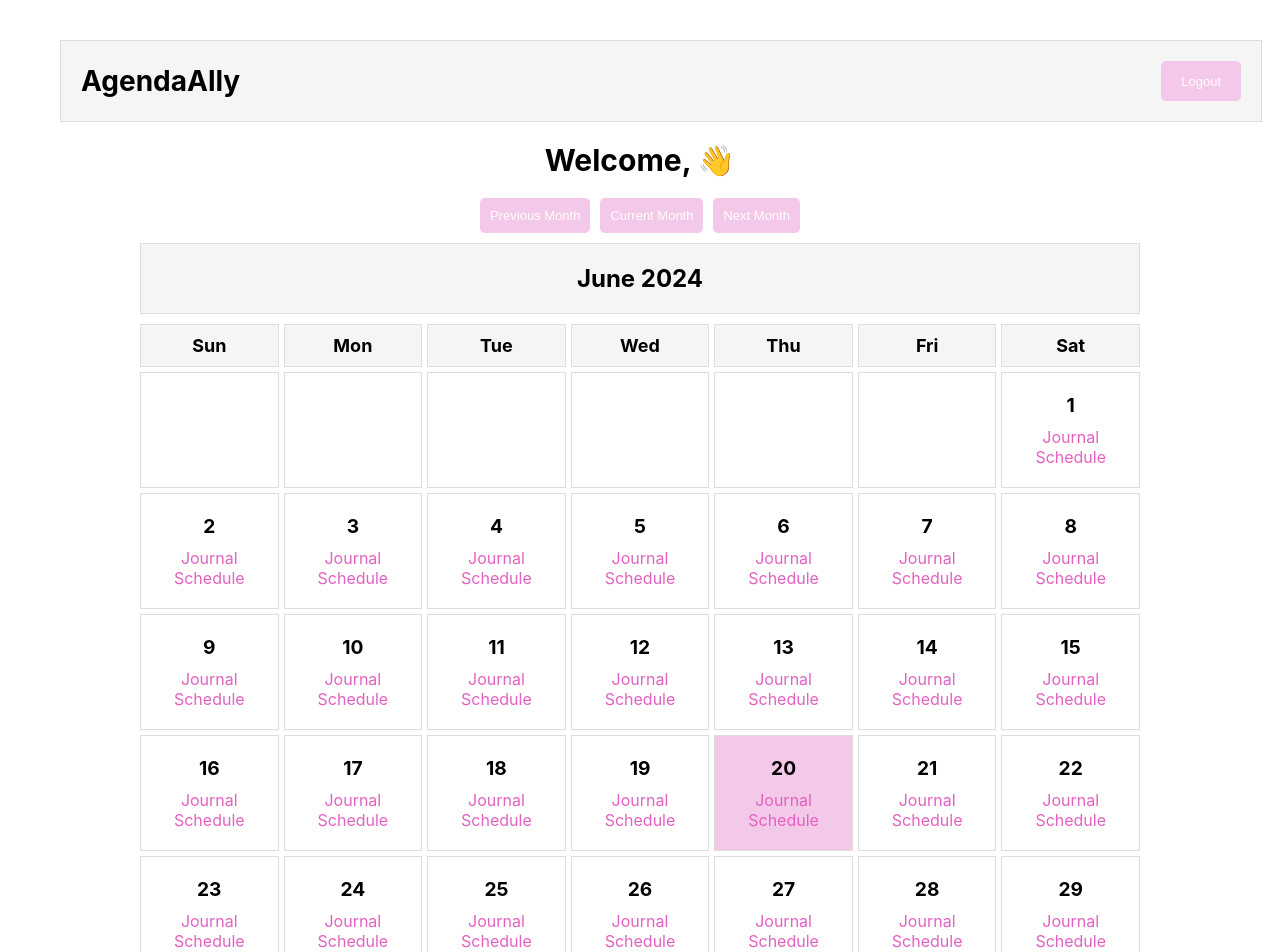
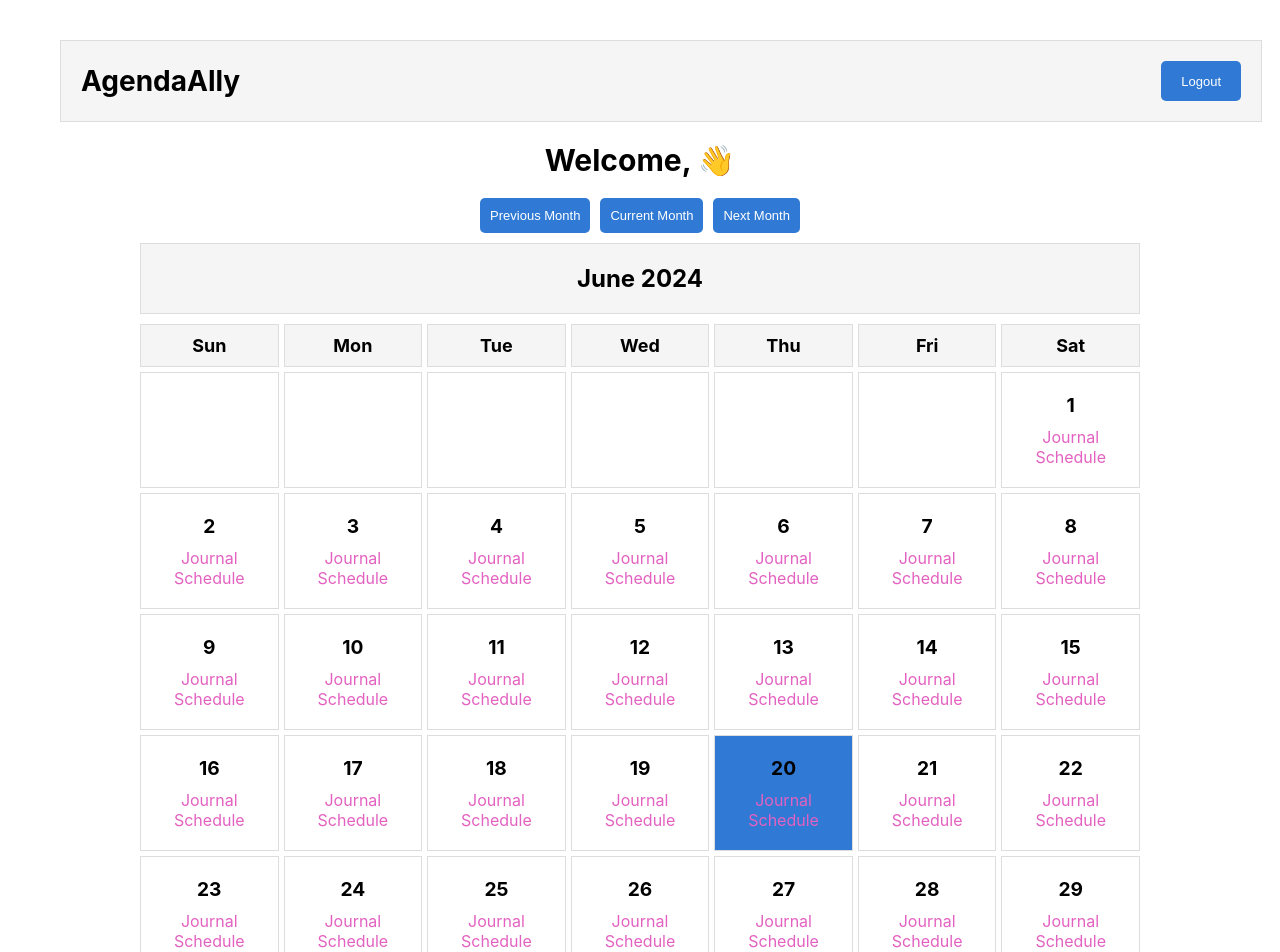
Before and after one commit to angelakim318/AgendaAlly, a React (Create React App) app in the folder frontend/: page /home in a window 1280 px wide. Shown: the top 952 px of the page. Built offline with nearby package versions, Linux system fonts and the light colour scheme; no server answers.

Commit message:
update buttons style

```diff
--- a/frontend/src/components/styles/Home.css
+++ b/frontend/src/components/styles/Home.css
@@ -27,7 +27,7 @@
 
 .logout-button {
   font-size: 13px;
-  background-color: #f4c8e9;
+  background-color: #307ad5;
   color: white;
   border: none;
   padding: 10px 20px;
@@ -119,11 +119,11 @@
 }
 
 .current-day {
-  background-color: #f4c8e9;
+  background-color: #307ad5;
 }
 
 .nav-button {
-  background-color: #f4c8e9;
+  background-color: #307ad5;
   color: white;
   border: none;
   padding: 10px;
--- a/frontend/src/components/styles/JournalEntry.css
+++ b/frontend/src/components/styles/JournalEntry.css
@@ -35,7 +35,7 @@
 
 
 .logout-button, .back-button {
-  background-color: #f4c8e9;
+  background-color: #307ad5;
   font-size: 13px;
   color: white;
   border: none;
@@ -98,7 +98,7 @@
 }
 
 .save-button, .delete-button {
-  background-color: #f4c8e9;
+  background-color: #307ad5;
   color: white;
   border: none;
   padding: 10px 20px;
--- a/frontend/src/components/styles/Landing.css
+++ b/frontend/src/components/styles/Landing.css
@@ -19,7 +19,7 @@
 }
 
 .landing-button {
-  background-color: #f4c8e9;
+  background-color: #307ad5;
   color: white;
   border: none;
   padding: 10px 20px;
--- a/frontend/src/components/styles/Login.css
+++ b/frontend/src/components/styles/Login.css
@@ -66,7 +66,7 @@
 }
 
 .login-container button {
-  background-color: #f4c8e9;
+  background-color: #307ad5;
   color: white;
   border: none;
   padding: 10px 20px;
--- a/frontend/src/components/styles/Register.css
+++ b/frontend/src/components/styles/Register.css
@@ -73,7 +73,7 @@
 }
 
 .register-container button {
-  background-color: #f4c8e9;
+  background-color: #307ad5;
   color: white;
   border: none;
   padding: 10px 20px;
--- a/frontend/src/components/styles/Schedule.css
+++ b/frontend/src/components/styles/Schedule.css
@@ -34,7 +34,7 @@
 }
 
 .logout-button, .back-button {
-  background-color: #f4c8e9;
+  background-color: #307ad5;
   color: white;
   border: none;
   padding: 10px 20px;
@@ -146,7 +146,7 @@
 }
 
 .save-button, .delete-button, .close-button {
-  background-color: #f4c8e9;
+  background-color: #307ad5;
   color: white;
   border: none;
   padding: 10px 20px;
```
Also changed, not shown: 1 other file (tests, documents, lock files or other folders).
